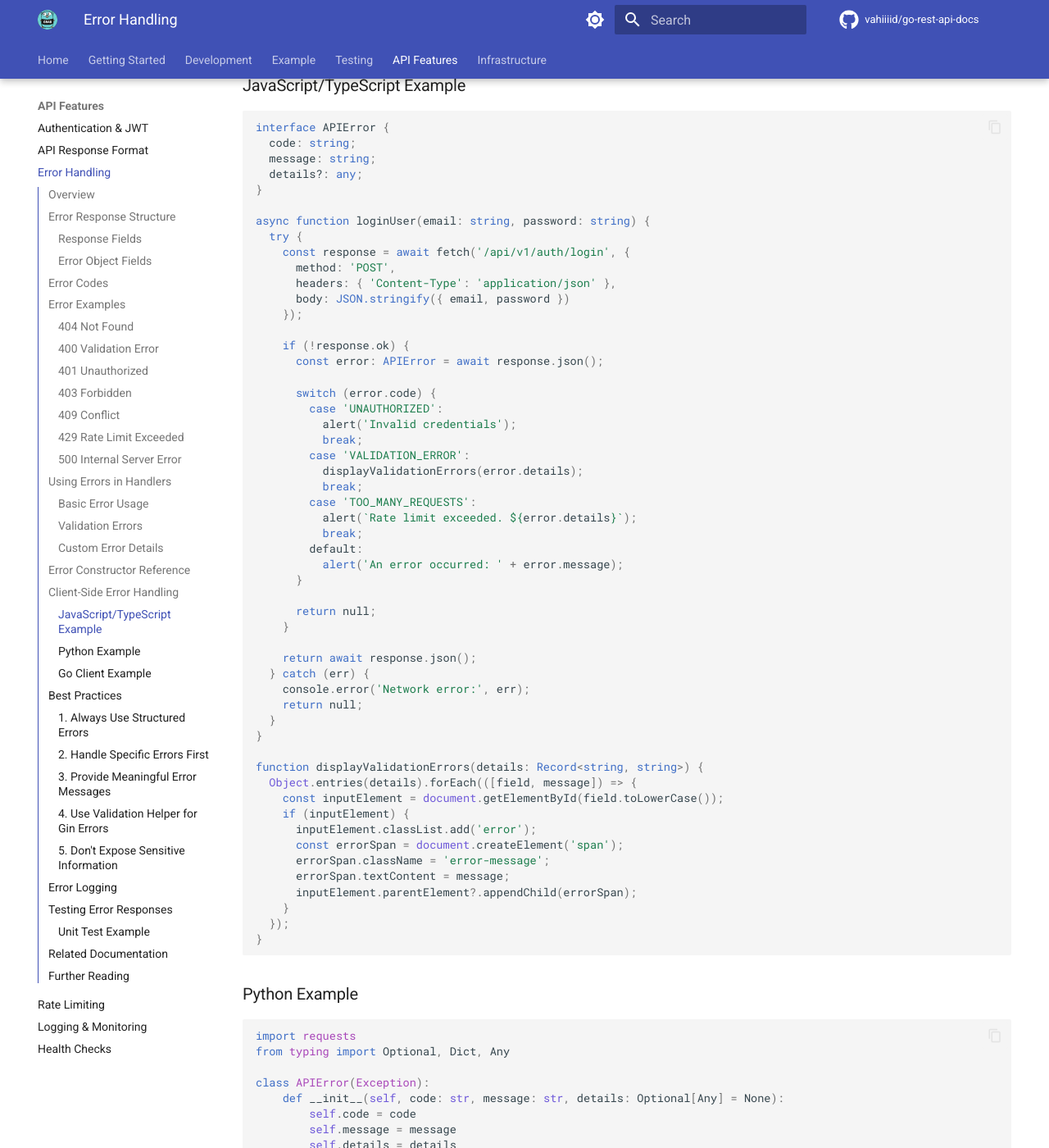
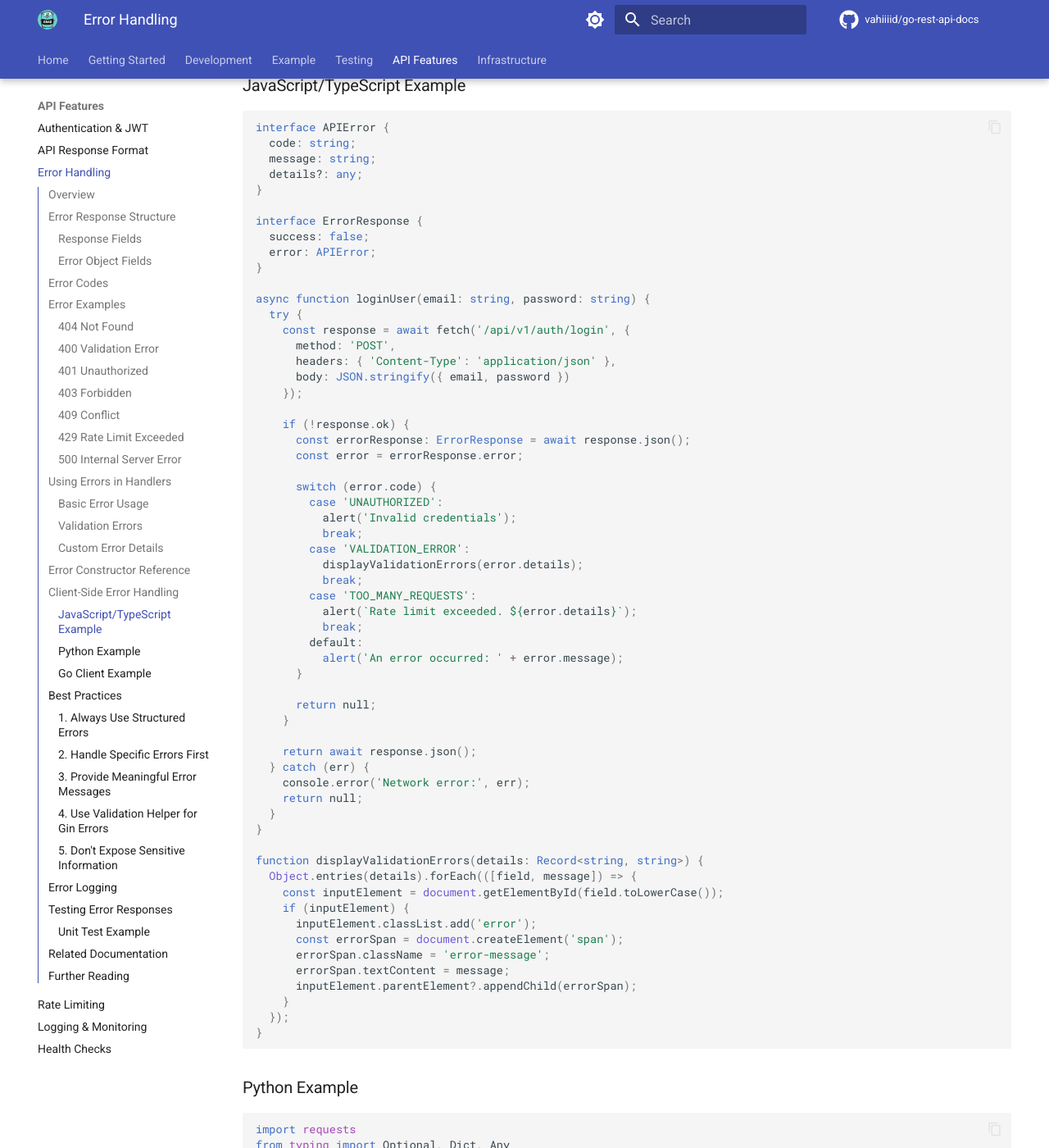
Before and after one commit to vahiiiid/go-rest-api-docs, an MkDocs documentation site: the page built from docs/ERROR_HANDLING.md, in a window 1280 px wide and 1400 px high, scrolled down 7481 px. Shown: the whole window at 82% size. Built offline with MkDocs 1.6.1 and Material for MkDocs 9.7.7, drawn with Linux system fonts in a browser that asks for light colours; comment, search, counter and statistics services are not loaded; the version menu is left out; some of the changed text lies outside the part shown.

Commit message:
fix: correct client examples to properly unwrap error from response envelope
- TypeScript: access errorResponse.error instead of direct error fields
- Python: access error_response['error'] before extracting error fields
- Go: decode into ErrorResponse struct first, then access nested error

Addresses bugbot feedback on PR #22

```diff
--- a/docs/ERROR_HANDLING.md
+++ b/docs/ERROR_HANDLING.md
@@ -342,6 +342,11 @@
   details?: any;
 }
 
+interface ErrorResponse {
+  success: false;
+  error: APIError;
+}
+
 async function loginUser(email: string, password: string) {
   try {
     const response = await fetch('/api/v1/auth/login', {
@@ -351,7 +356,8 @@
     });
 
     if (!response.ok) {
-      const error: APIError = await response.json();
+      const errorResponse: ErrorResponse = await response.json();
+      const error = errorResponse.error;
 
       switch (error.code) {
         case 'UNAUTHORIZED':
@@ -412,7 +418,8 @@
         )
 
         if not response.ok:
-            error_data = response.json()
+            error_response = response.json()
+            error_data = error_response['error']
             raise APIError(
                 code=error_data['code'],
                 message=error_data['message'],
@@ -458,6 +465,11 @@
     return e.Message
 }
 
+type ErrorResponse struct {
+    Success bool     `json:"success"`
+    Error   APIError `json:"error"`
+}
+
 func LoginUser(email, password string) (*AuthResponse, error) {
     payload := map[string]string{
         "email":    email,
@@ -476,11 +488,12 @@
     defer resp.Body.Close()
 
     if resp.StatusCode != http.StatusOK {
-        var apiErr APIError
-        if err := json.NewDecoder(resp.Body).Decode(&apiErr); err != nil {
+        var errResp ErrorResponse
+        if err := json.NewDecoder(resp.Body).Decode(&errResp); err != nil {
             return nil, fmt.Errorf("failed to parse error: %w", err)
         }
 
+        apiErr := errResp.Error
         switch apiErr.Code {
         case "UNAUTHORIZED":
             return nil, fmt.Errorf("invalid credentials")
```
